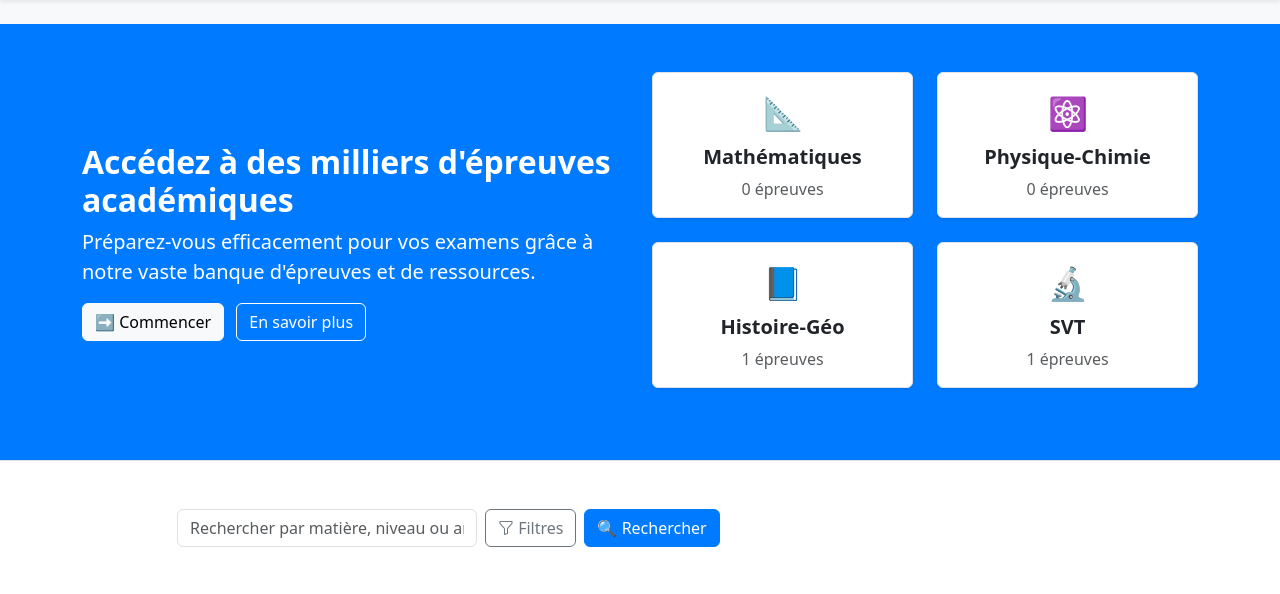
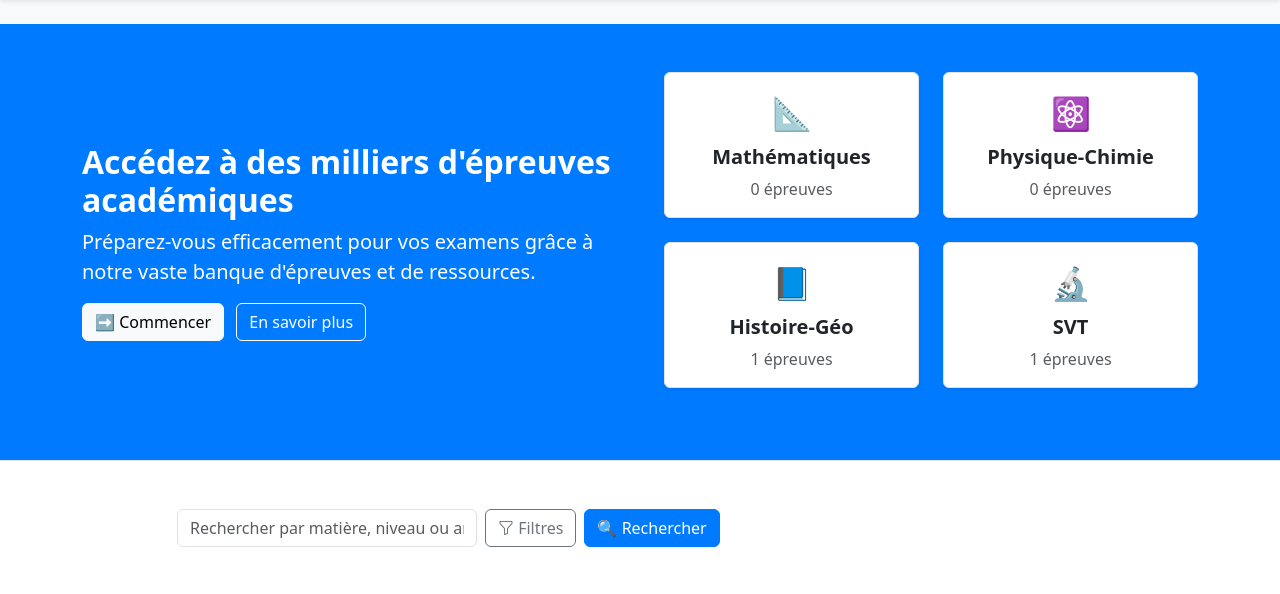
Before and after one commit to McDedo/BanqueEpreuves, a Django app: page / in a window 1280 px wide. Shown: the part 56-650 px from the top of the page. Run offline with Django 5.2, Linux system fonts and the light colour scheme; data comes from the database, SQL or seed files in the repository.

Commit message:
Update index.html

```diff
--- a/blog/templates/index.html
+++ b/blog/templates/index.html
@@ -7,7 +7,7 @@
 <!-- Section de présentation -->
 <section class="py-5 text-white" style="background-color: #007BFF;">
   <div class="container">
-    <div class="row align-items-center">
+    <div class="row align-items-center gx-5">
 
       <!-- Texte à gauche -->
       <div class="col-md-6">
@@ -37,7 +37,6 @@
     </div>
   </div>
 </section>
-
 
 
 
```
